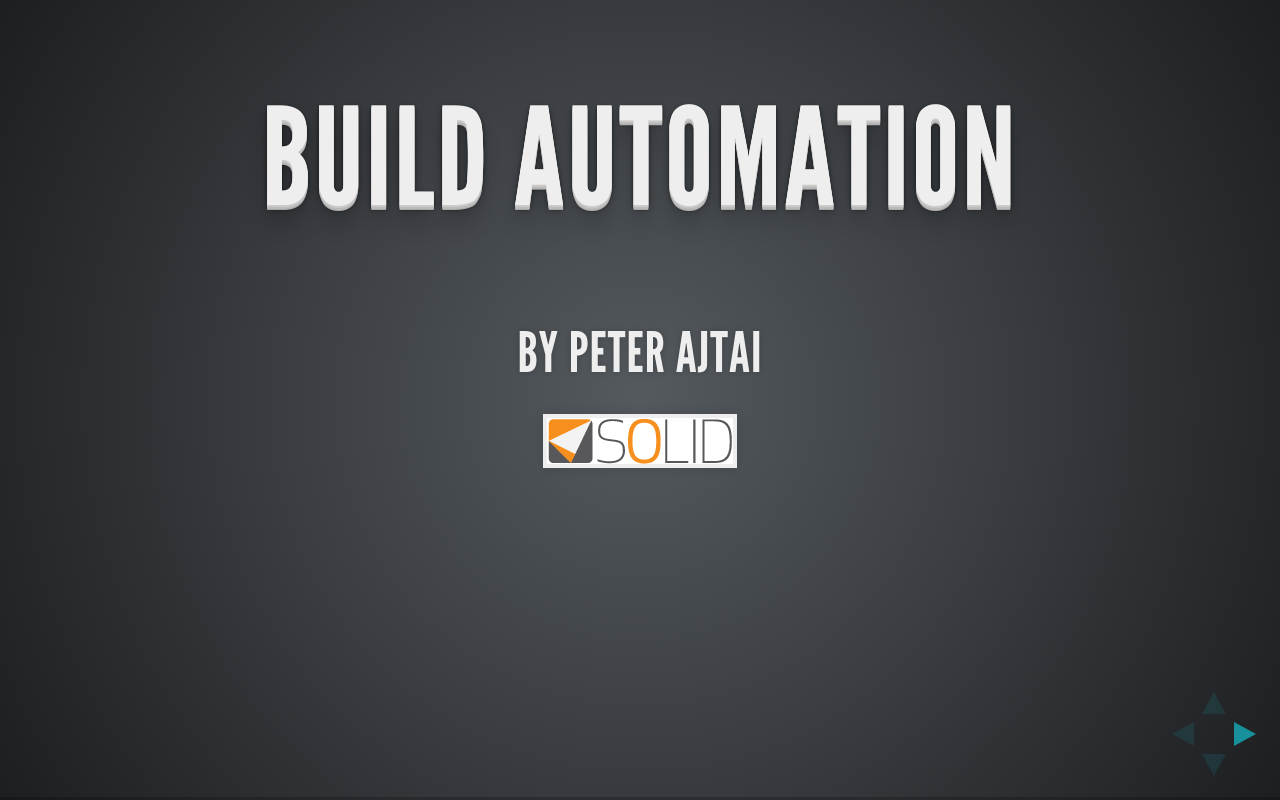
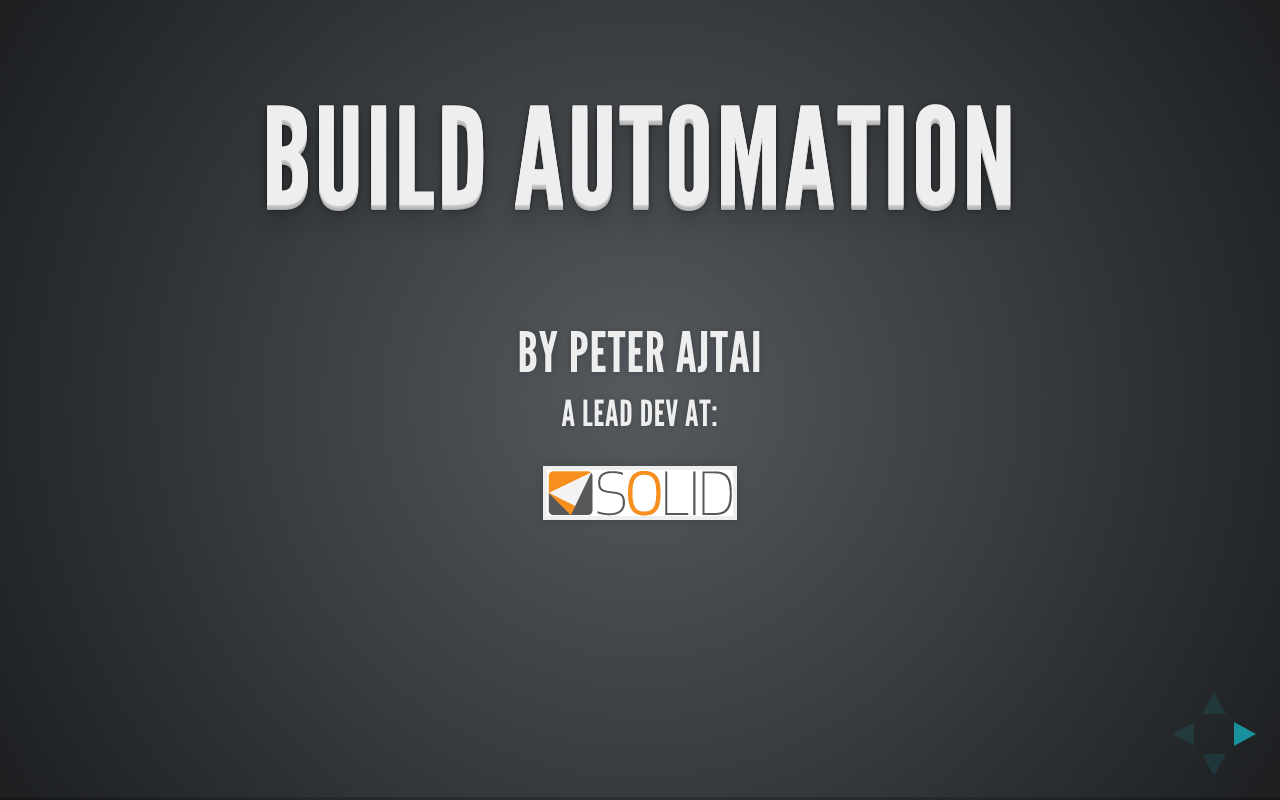
Before and after one commit to pajtai/buildAutomation, a website: page index.html in a window 1280 px wide. Drawn offline with Linux system fonts and the light colour scheme.

Commit message:
adding title

```diff
--- a/index.html
+++ b/index.html
@@ -39,7 +39,8 @@
             <h1>Build Automation</h1>
             <br><br>
             <h3>by Peter Ajtai</h3>
-            <img src="img/logo.gif" alt="SOLID logo" />
+            <h4>a Lead Dev at:</h4>
+            <a href="http://www.thinksolid.com/"><img src="img/logo.gif" alt="SOLID logo" /></a>
 
         </section>
 
```
